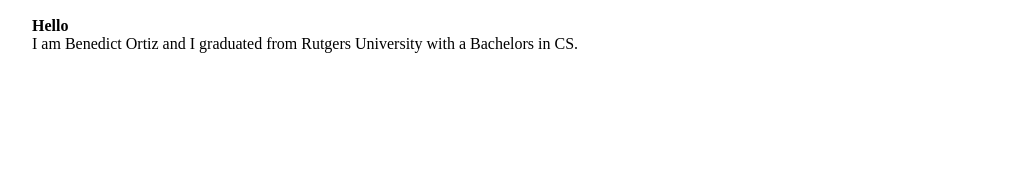
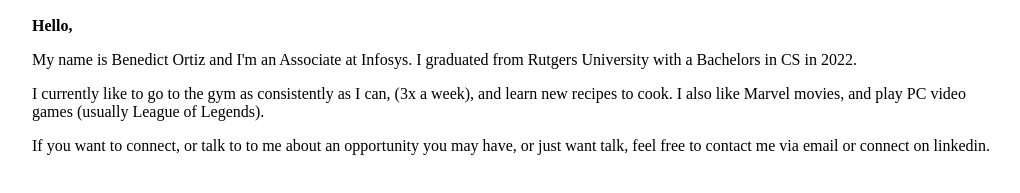
Before and after one commit to Ben-Ortiz/Potfolio-Website, a plain HTML site: page index.html in a window 1280 px wide. Shown: the part 165-358 px from the top of the page, without its empty margins (124-1144 px from the left). Drawn offline with Linux system fonts and the light colour scheme.

Commit message:
changed file name of resume. Trying to figure out how to display resume on resume page

```diff
--- a/css/styles.css
+++ b/css/styles.css
@@ -54,3 +54,11 @@
     gap: 0.5em;
     font-size: 18px;
 }
+
+p {
+    display: block;
+    margin-block-start: 1em;
+    margin-block-end: 1em;
+    margin-inline-start: 0px;
+    margin-inline-end: 0px;
+}
--- a/index.html
+++ b/index.html
@@ -30,9 +30,15 @@
                         </a>
                     </div>
                     <div>
-                        <h4>Hello</h4>
+                        <h4>Hello,</h4>
                         <p>
-                            I am Benedict Ortiz and I graduated from Rutgers University with a Bachelors in CS.
+                            My name is Benedict Ortiz and I'm an Associate at Infosys. I graduated from Rutgers University with a Bachelors in CS in 2022.
+                        </p>
+                        <p>
+                            I currently like to go to the gym as consistently as I can, (3x a week), and learn new recipes to cook. I also like Marvel movies, and play PC video games (usually League of Legends).
+                        </p>
+                        <p>
+                            If you want to connect, or talk to to me about an opportunity you may have, or just want talk, feel free to contact me via email or connect on linkedin.
                         </p>
                     </div>
                 </div>
```
Also changed, not shown: resume.html (+4 -1 lines), 2 other files.
